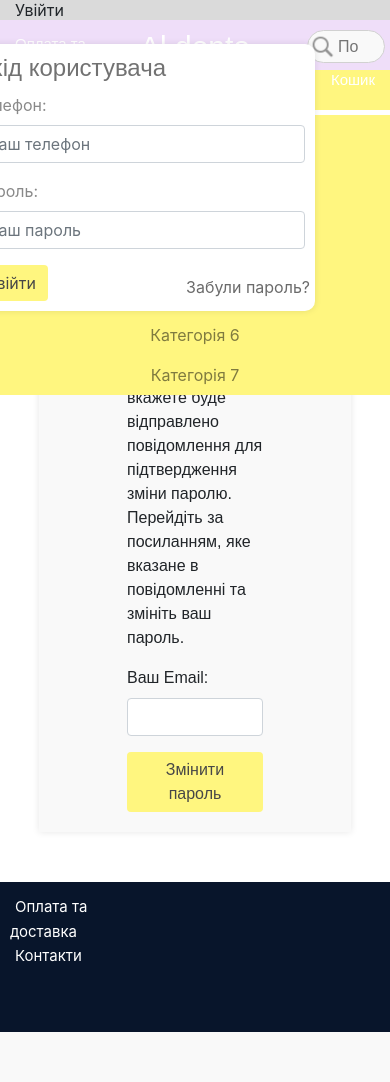
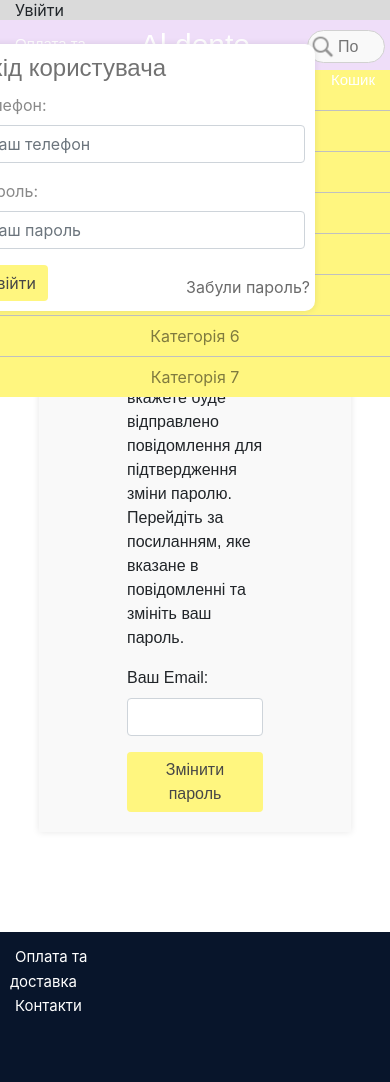
Before and after one commit to IvanPryvedenets/Project, a Django app: page /forgot_password/ in a window 390 px wide, after a click that opens the changed part. Before the commit the page ends 1032 px from the top, so only its background shows below. Run offline with Django 3.2, Linux system fonts and the light colour scheme; data that the repository does not hold is empty; some libraries are stand-ins or nearby versions.

Commit message:
Add small orrections

```diff
--- a/Story/Performer/static/css/style.css
+++ b/Story/Performer/static/css/style.css
@@ -96,14 +96,15 @@ header {
 }
 
 .main-link {
+    color: white;
     font-size: 30px;
-    width: 40%;
+    font-family: 'Ubuntu', sans-serif;
+    float: left;
+    position: relative;
     text-align: center;
-    float: left;
-    font-family: 'Ubuntu', sans-serif;
-    position: relative;
-    top: 4px;
-    color: white;
+    top: 4%;
+    width: 50%;
+
 }
 
 .main-link:hover {
@@ -113,11 +114,11 @@ header {
 
 .info-links {
     float: left;
+    left: 10px;
+    position: relative;
     position: relative;
     top: 12px;
-    width: 30%;
-    position: relative;
-    left: 10px;
+    width: 25%;
 }
 
 .info-links a {
@@ -334,13 +335,15 @@ input[type='search']:hover {
 /*----------------------------------------------------------ВИПАДАЮЧЕ МЕНЮ-------------------------------------------*/
 #drop-menu {
     background: #fff67f;
-    height: 40px;
-    padding: 5px 0;
+    min-height: 40px;
+    padding: 0;
     position: relative;
     top: 70px;
     z-index: 5;
     width: 100%;
 }
+
+
 
 .navbar-nav {
     width: 100%;
@@ -353,20 +356,18 @@ input[type='search']:hover {
 
 .nav-link.dropdown {
     background: #fff67f;
-}
-
-.nav-item .dropdown a {
     text-align: center;
-}
-
-.nav-item.dropdown:last-child .dropdown-menu {
-    right: 0;
 }
 
 .dropdown-item {
     text-align: center;
 }
 
+@media screen and (max-width: 992px) {
+    .nav-link.dropdown {
+        border-top: 1px solid silver;
+    }
+}
 
 
 
@@ -1243,8 +1244,8 @@ input[type='search']:hover {
 }
 
 .forgot-pass-form, .change-pass-form {
+    margin: auto;
     width: 50%;
-    margin: auto;
 }
 
 .change-pass-form {
@@ -1263,15 +1264,15 @@ input[type='search']:hover {
 
 
 .pagination-box {
-    text-align: center;
     bottom: 30px;
     position: relative;
+    text-align: center;
 
 }
 
 .pagination-box ul {
+    margin: auto;
     width: 250px;;
-    margin: auto;
 }
 
 
@@ -1280,6 +1281,6 @@ footer {
     float: left;
     height: 150px;
     position: relative;
-    top: 100px;
+    top: 150px;
     width: 100%;
 }
--- a/Story/templates/base.html
+++ b/Story/templates/base.html
@@ -137,7 +137,7 @@
                         <div class="dropdown-menu" aria-labelledby="navbarDropdownMenuLink">
                             <a class="dropdown-item" href="#">Посилання 1</a>
                             <a class="dropdown-item" href="#">Посилання 2</a>
-                            <a class="dropdown-item" href="#">Посилання 3</a>
+                            <a class="dropdown-item" href="#">Посилання 3Посилання 3Посилання 3Посилання 3</a>
                         </div>
                     </li>
 
@@ -194,7 +194,7 @@
                         <a class="nav-link dropdown" href="#" id="navbarDropdownMenuLink" role="button" data-toggle="dropdown" aria-haspopup="true" aria-expanded="false">
                         Категорія 7
                         </a>
-                        <div class="dropdown-menu" aria-labelledby="navbarDropdownMenuLink">
+                        <div class="dropdown-menu dropdown-menu-right" aria-labelledby="navbarDropdownMenuLink">
                             <a class="dropdown-item" href="#">Посилання 1</a>
                             <a class="dropdown-item" href="#">Посилання 2</a>
                             <a class="dropdown-item" href="#">іваіваіваіваіваів іваіаіваіваіва</a>
```
Also changed, not shown: Story/Performer/static/js/jquery.js.
